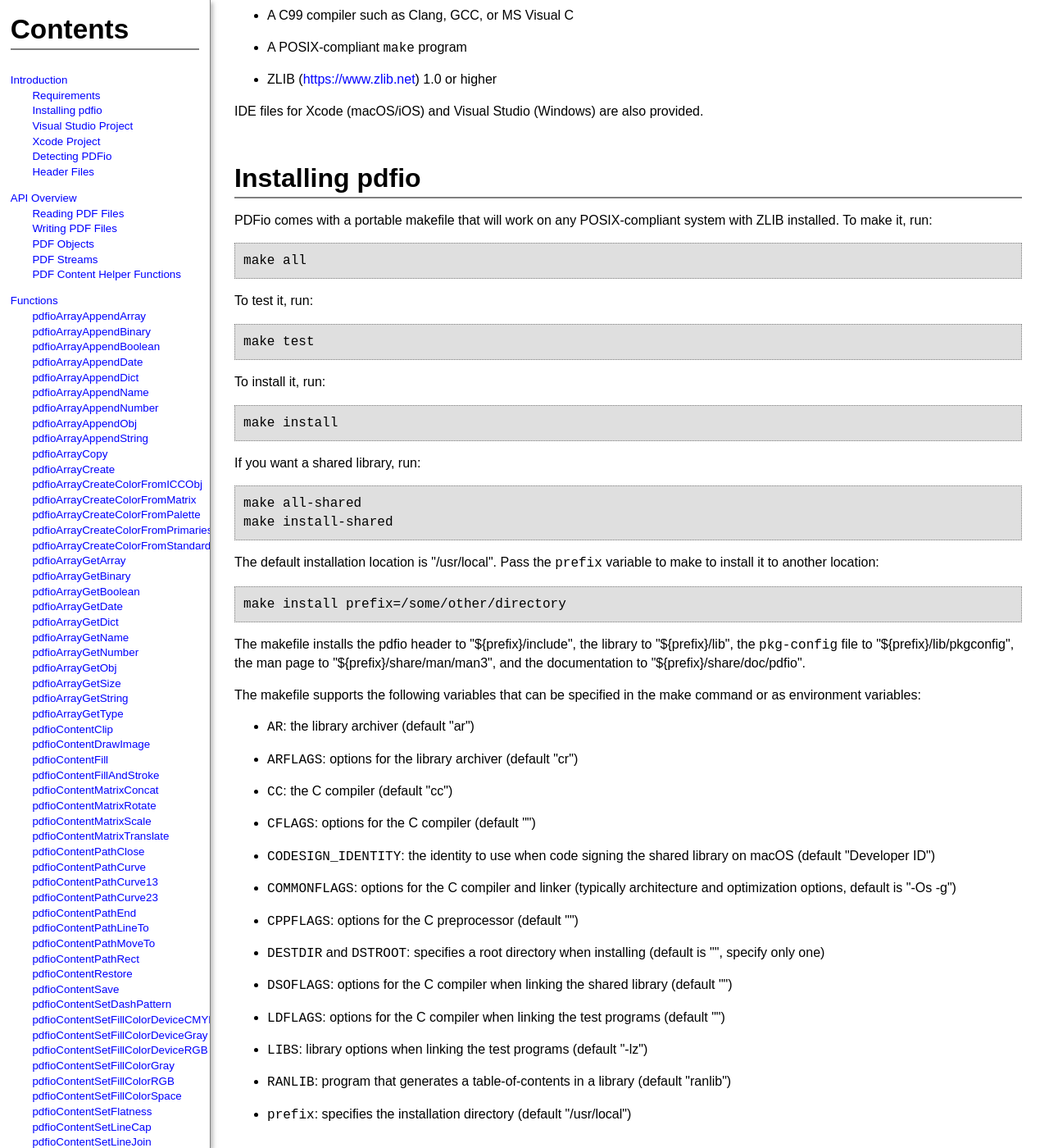
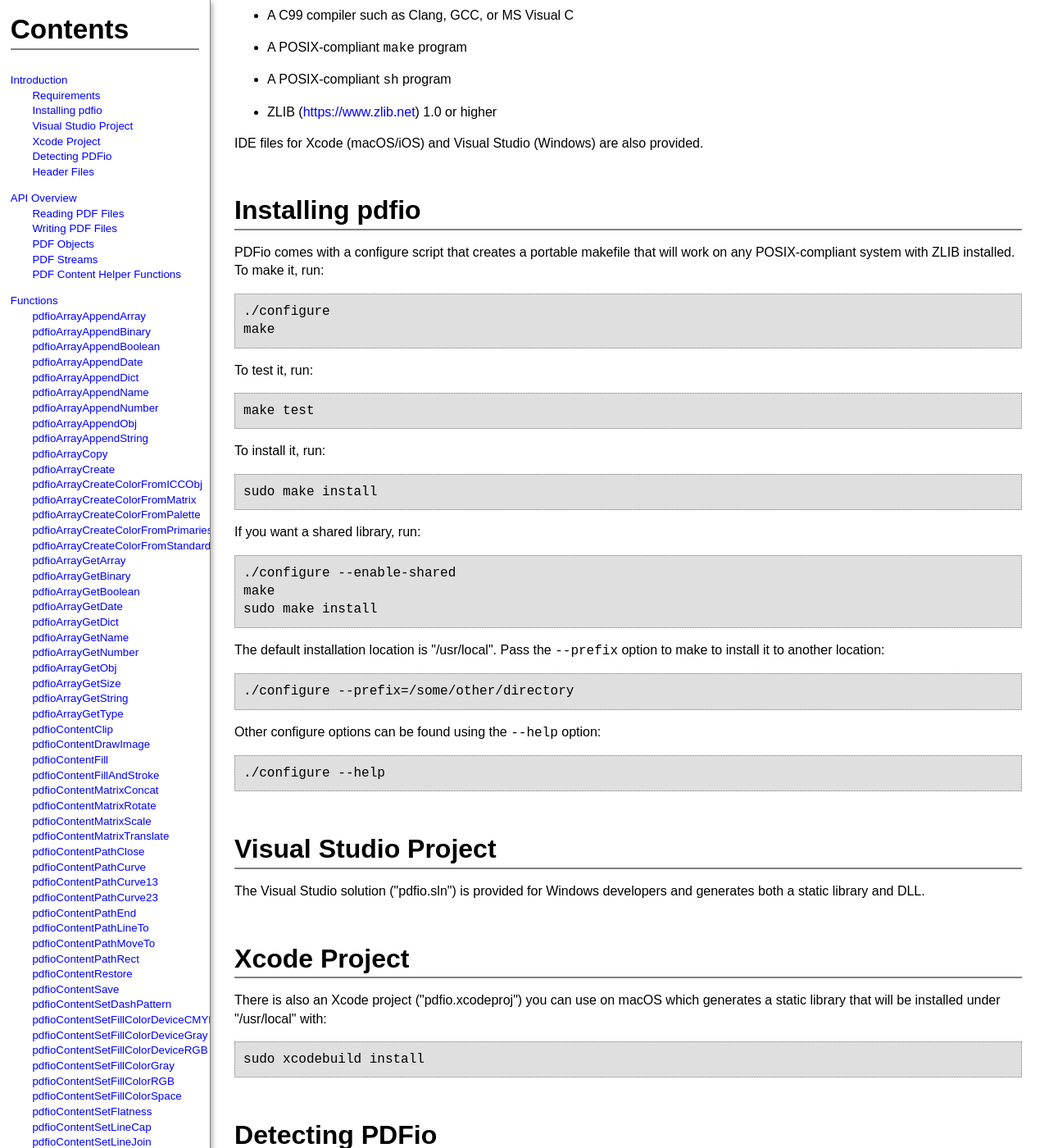
Before and after one commit to michaelrsweet/michaelrsweet.github.com, a Jekyll site: the page pdfio/pdfio.html, which Jekyll copies as it is, in a window 1280 px wide and 1400 px high, scrolled down 1133 px. Shown: the whole window at 82% size. Built offline with Jekyll 4.4.1, drawn with Linux system fonts in a browser that asks for light colours; some of the changed text lies outside the part shown.

Commit message:
PDFio 1.2.0 release.

```diff
--- a/pdfio/pdfio.html
+++ b/pdfio/pdfio.html
@@ -245,9 +245,9 @@
 <body>
 <div class="header">
 <p><img class="title" src="pdfio-512.png"></p>
-<h1 class="title">PDFio Programming Manual v1.1.3</h1>
+<h1 class="title">PDFio Programming Manual v1.2.0</h1>
 <p>Michael R Sweet</p>
-<p>Copyright © 2021-2023 by Michael R Sweet</p>
+<p>Copyright © 2021-2024 by Michael R Sweet</p>
 </div>
 <div class="contents">
 <h2 class="title">Contents</h2>
@@ -505,65 +509,39 @@
 </li>
 <li><p>A POSIX-compliant <code>make</code> program</p>
 </li>
+<li><p>A POSIX-compliant <code>sh</code> program</p>
+</li>
 <li><p>ZLIB (<a href="https://www.zlib.net">https://www.zlib.net</a>) 1.0 or higher</p>
 </li>
 </ul>
 <p>IDE files for Xcode (macOS/iOS) and Visual Studio (Windows) are also provided.</p>
 <h3 class="title" id="installing-pdfio">Installing pdfio</h3>
-<p>PDFio comes with a portable makefile that will work on any POSIX-compliant system with ZLIB installed. To make it, run:</p>
-<pre><code>make all
+<p>PDFio comes with a configure script that creates a portable makefile that will work on any POSIX-compliant system with ZLIB installed. To make it, run:</p>
+<pre><code>./configure
+make
 </code></pre>
 <p>To test it, run:</p>
 <pre><code>make test
 </code></pre>
 <p>To install it, run:</p>
-<pre><code>make install
+<pre><code>sudo make install
 </code></pre>
 <p>If you want a shared library, run:</p>
-<pre><code>make all-shared
-make install-shared
+<pre><code>./configure --enable-shared
+make
+sudo make install
 </code></pre>
-<p>The default installation location is &quot;/usr/local&quot;. Pass the <code>prefix</code> variable to make to install it to another location:</p>
-<pre><code>make install prefix=/some/other/directory
+<p>The default installation location is &quot;/usr/local&quot;. Pass the <code>--prefix</code> option to make to install it to another location:</p>
+<pre><code>./configure --prefix=/some/other/directory
 </code></pre>
-<p>The makefile installs the pdfio header to &quot;${prefix}/include&quot;, the library to &quot;${prefix}/lib&quot;, the <code>pkg-config</code> file to &quot;${prefix}/lib/pkgconfig&quot;, the man page to &quot;${prefix}/share/man/man3&quot;, and the documentation to &quot;${prefix}/share/doc/pdfio&quot;.</p>
-<p>The makefile supports the following variables that can be specified in the make command or as environment variables:</p>
-<ul>
-<li><p><code>AR</code>: the library archiver (default &quot;ar&quot;)</p>
-</li>
-<li><p><code>ARFLAGS</code>: options for the library archiver (default &quot;cr&quot;)</p>
-</li>
-<li><p><code>CC</code>: the C compiler (default &quot;cc&quot;)</p>
-</li>
-<li><p><code>CFLAGS</code>: options for the C compiler (default &quot;&quot;)</p>
-</li>
-<li><p><code>CODESIGN_IDENTITY</code>: the identity to use when code signing the shared library on macOS (default &quot;Developer ID&quot;)</p>
-</li>
-<li><p><code>COMMONFLAGS</code>: options for the C compiler and linker (typically architecture and optimization options, default is &quot;-Os -g&quot;)</p>
-</li>
-<li><p><code>CPPFLAGS</code>: options for the C preprocessor (default &quot;&quot;)</p>
-</li>
-<li><p><code>DESTDIR</code> and <code>DSTROOT</code>: specifies a root directory when installing (default is &quot;&quot;, specify only one)</p>
-</li>
-<li><p><code>DSOFLAGS</code>: options for the C compiler when linking the shared library (default &quot;&quot;)</p>
-</li>
-<li><p><code>LDFLAGS</code>: options for the C compiler when linking the test programs (default &quot;&quot;)</p>
-</li>
-<li><p><code>LIBS</code>: library options when linking the test programs (default &quot;-lz&quot;)</p>
-</li>
-<li><p><code>RANLIB</code>: program that generates a table-of-contents in a library (default &quot;ranlib&quot;)</p>
-</li>
-<li><p><code>prefix</code>: specifies the installation directory (default &quot;/usr/local&quot;)</p>
-</li>
-</ul>
+<p>Other configure options can be found using the <code>--help</code> option:</p>
+<pre><code>./configure --help
+</code></pre>
 <h3 class="title" id="visual-studio-project">Visual Studio Project</h3>
 <p>The Visual Studio solution (&quot;pdfio.sln&quot;) is provided for Windows developers and generates both a static library and DLL.</p>
 <h3 class="title" id="xcode-project">Xcode Project</h3>
 <p>There is also an Xcode project (&quot;pdfio.xcodeproj&quot;) you can use on macOS which generates a static library that will be installed under &quot;/usr/local&quot; with:</p>
 <pre><code>sudo xcodebuild install
-</code></pre>
-<p>You can reproduce this with the makefile using:</p>
-<pre><code>sudo make macos install
 </code></pre>
 <h3 class="title" id="detecting-pdfio">Detecting PDFio</h3>
 <p>PDFio can be detected using the <code>pkg-config</code> command, for example:</p>
@@ -599,9 +577,21 @@
 </ul>
 <h3 class="title" id="reading-pdf-files">Reading PDF Files</h3>
 <p>You open an existing PDF file using the <a href="#pdfioFileOpen"><code>pdfioFileOpen</code></a> function:</p>
-<pre><code class="language-c">pdfio_file_t *pdf = pdfioFileOpen(<span class="string">&quot;myinputfile.pdf&quot;</span>, error_cb, error_data);
+<pre><code class="language-c">pdfio_file_t *pdf = pdfioFileOpen(<span class="string">&quot;myinputfile.pdf&quot;</span>, password_cb, password_data,
+                                  error_cb, error_data);
 </code></pre>
-<p>where the three arguments to the function are the filename (&quot;myinputfile.pdf&quot;), an optional error callback function (<code>error_cb</code>), and an optional pointer value for the error callback function (<code>error_data</code>). The error callback is called for both errors and warnings and accepts the <code>pdfio_file_t</code> pointer, a message string, and the callback pointer value, for example:</p>
+<p>where the five arguments to the function are the filename (&quot;myinputfile.pdf&quot;), an optional password callback function (<code>password_cb</code>) and data pointer value (<code>password_data</code>), and an optional error callback function (<code>error_cb</code>) and data pointer value (<code>error_data</code>). The password callback is called for encrypted PDF files that are not using the default password, for example:</p>
+<pre><code class="language-c"><span class="reserved">const</span> <span class="reserved">char</span> *
+password_cb(<span class="reserved">void</span> *data, <span class="reserved">const</span> <span class="reserved">char</span> *filename)
+{
+  (<span class="reserved">void</span>)data;     <span class="comment">// This callback doesn't use the data pointer</span>
+  (<span class="reserved">void</span>)filename; <span class="comment">// This callback doesn't use the filename</span>
+
+  <span class="comment">// Return a password string for the file...</span>
+  <span class="reserved">return</span> (<span class="string">&quot;Password42&quot;</span>);
+}
+</code></pre>
+<p>The error callback is called for both errors and warnings and accepts the <code>pdfio_file_t</code> pointer, a message string, and the callback pointer value, for example:</p>
 <pre><code class="language-c"><span class="reserved">bool</span>
 error_cb(pdfio_file_t *pdf, <span class="reserved">const</span> <span class="reserved">char</span> *message, <span class="reserved">void</span> *data)
 {
@@ -800,7 +790,9 @@
 pdfio_obj_t *arial = pdfioFileCreateFontObjFromFile(pdf, <span class="string">&quot;NotoSansJP-Regular.otf&quot;</span>, <span class="reserved">true</span>);
 </code></pre>
 <p>will embed the NotoSansJP Regular OpenType font with full support for Unicode.</p>
+<blockquote>
 <p>Note: Not all fonts support Unicode.</p>
+</blockquote>
 <h4 id="image-object-functions">Image Object Functions</h4>
 <p>PDF supports images with many different color spaces and bit depths with optional transparency. PDFio provides two helper functions for creating image objects that can be referenced in page streams. The first function is <a href="#pdfioFileCreateImageObjFromData"><code>pdfioFileCreateImageObjFromData</code></a> which creates an image object from data in memory, for example:</p>
 <pre><code class="language-c">pdfio_file_t *pdf = pdfioFileCreate(...);
@@ -2005,6 +2001,25 @@
 </tbody></table>
 <h4 class="returnvalue">Return Value</h4>
 <p class="description"><code>true</code> on success, <code>false</code> on failure</p>
+<h3 class="function"><a id="pdfioContentTextMeasure">pdfioContentTextMeasure</a></h3>
+<p class="description">Measure a text string and return its width.</p>
+<p class="code">
+double pdfioContentTextMeasure(<a href="#pdfio_obj_t">pdfio_obj_t</a> *font, const char *s, double size);</p>
+<h4 class="parameters">Parameters</h4>
+<table class="list"><tbody>
+<tr><th>font</th>
+<td class="description">Font object created by <a href="#pdfioFileCreateFontObjFromFile"><code>pdfioFileCreateFontObjFromFile</code></a></td></tr>
+<tr><th>s</th>
+<td class="description">UTF-8 string</td></tr>
+<tr><th>size</th>
+<td class="description">Font size/height</td></tr>
+</tbody></table>
+<h4 class="returnvalue">Return Value</h4>
+<p class="description">Width</p>
+<h4 class="discussion">Discussion</h4>
+<p class="discussion">This function measures the given text string &quot;s&quot; and returns its width based
+on &quot;size&quot;. The text string must always use the UTF-8 (Unicode) encoding but
+any control characters (such as newlines) are ignored.</p>
 <h3 class="function"><a id="pdfioContentTextMoveLine">pdfioContentTextMoveLine</a></h3>
 <p class="description">Move to the next line and offset.</p>
 <p class="code">
@@ -2035,17 +2050,67 @@
 </tbody></table>
 <h4 class="returnvalue">Return Value</h4>
 <p class="description"><code>true</code> on success, <code>false</code> on failure</p>
-<h3 class="function"><a id="pdfioContentTextNextLine">pdfioContentTextNextLine</a></h3>
+<h3 class="function"><a id="pdfioContentTextNewLine">pdfioContentTextNewLine</a></h3>
 <p class="description">Move to the next line.</p>
 <p class="code">
-bool pdfioContentTextNextLine(<a href="#pdfio_stream_t">pdfio_stream_t</a> *st);</p>
-<h4 class="parameters">Parameters</h4>
-<table class="list"><tbody>
-<tr><th>st</th>
-<td class="description">Stream</td></tr>
-</tbody></table>
-<h4 class="returnvalue">Return Value</h4>
-<p class="description"><code>true</code> on success, <code>false</code> on failure</p>
+bool pdfioContentTextNewLine(<a href="#pdfio_stream_t">pdfio_stream_t</a> *st);</p>
+<h4 class="parameters">Parameters</h4>
+<table class="list"><tbody>
+<tr><th>st</th>
+<td class="description">Stream</td></tr>
+</tbody></table>
+<h4 class="returnvalue">Return Value</h4>
+<p class="description"><code>true</code> on success, <code>false</code> on failure</p>
+<h3 class="function"><a id="pdfioContentTextNewLineShow">pdfioContentTextNewLineShow</a></h3>
+<p class="description">Move to the next line and show text.</p>
+<p class="code">
+bool pdfioContentTextNewLineShow(<a href="#pdfio_stream_t">pdfio_stream_t</a> *st, double ws, double cs, bool unicode, const char *s);</p>
+<h4 class="parameters">Parameters</h4>
+<table class="list"><tbody>
+<tr><th>st</th>
+<td class="description">Stream</td></tr>
+<tr><th>ws</th>
+<td class="description">Word spacing or <code>0.0</code> for none</td></tr>
+<tr><th>cs</th>
+<td class="description">Character spacing or <code>0.0</code> for none</td></tr>
+<tr><th>unicode</th>
+<td class="description">Unicode text?</td></tr>
+<tr><th>s</th>
+<td class="description">String to show</td></tr>
+</tbody></table>
+<h4 class="returnvalue">Return Value</h4>
+<p class="description"><code>true</code> on success, <code>false</code> on failure</p>
+<h4 class="discussion">Discussion</h4>
+<p class="discussion">This function moves to the next line and then shows some text with optional
+word and character spacing in a PDF content stream. The &quot;unicode&quot; argument
+specifies that the current font maps to full Unicode.  The &quot;s&quot; argument
+specifies a UTF-8 encoded string.</p>
+<h3 class="function"><a id="pdfioContentTextNewLineShowf">pdfioContentTextNewLineShowf</a></h3>
+<p class="description">Show formatted text.</p>
+<p class="code">
+bool pdfioContentTextNewLineShowf(<a href="#pdfio_stream_t">pdfio_stream_t</a> *st, double ws, double cs, bool unicode, const char *format, ...);</p>
+<h4 class="parameters">Parameters</h4>
+<table class="list"><tbody>
+<tr><th>st</th>
+<td class="description">Stream</td></tr>
+<tr><th>ws</th>
+<td class="description">Word spacing or <code>0.0</code> for none</td></tr>
+<tr><th>cs</th>
+<td class="description">Character spacing or <code>0.0</code> for none</td></tr>
+<tr><th>unicode</th>
+<td class="description">Unicode text?</td></tr>
+<tr><th>format</th>
+<td class="description"><code>printf</code>-style format string</td></tr>
+<tr><th>...</th>
+<td class="description">Additional arguments as needed</td></tr>
+</tbody></table>
+<h4 class="returnvalue">Return Value</h4>
+<p class="description"><code>true</code> on success, <code>false</code> on failure</p>
+<h4 class="discussion">Discussion</h4>
+<p class="discussion">This function moves to the next line and shows some formatted text with
+optional word and character spacing in a PDF content stream. The &quot;unicode&quot;
+argument specifies that the current font maps to full Unicode.  The &quot;format&quot;
+argument specifies a UTF-8 encoded <code>printf</code>-style format string.</p>
 <h3 class="function"><a id="pdfioContentTextShow">pdfioContentTextShow</a></h3>
 <p class="description">Show text.</p>
 <p class="code">
@@ -2105,9 +2170,9 @@
 </tbody></table>
 <h4 class="returnvalue">Return Value</h4>
 <p class="description">Show formatted text.</p>
-<p class="discussion">This function shows some text in a PDF content stream. The &quot;unicode&quot; argument
-specifies that the current font maps to full Unicode.  The &quot;format&quot; argument
-specifies a UTF-8 encoded <code>printf</code>-style format string.</p>
+<p class="discussion">This function shows some formatted text in a PDF content stream. The
+&quot;unicode&quot; argument specifies that the current font maps to full Unicode.
+The &quot;format&quot; argument specifies a UTF-8 encoded <code>printf</code>-style format string.</p>
 <h3 class="function"><a id="pdfioDictCopy">pdfioDictCopy</a></h3>
 <p class="description">Copy a dictionary to a PDF file.</p>
 <p class="code">
@@ -2699,6 +2764,22 @@
 Note: Currently PNG support is limited to grayscale, RGB, or indexed files
 without interlacing or alpha.  Transparency (masking) based on color/index
 is supported.</blockquote>
+<h3 class="function"><a id="pdfioFileCreateNumberObj">pdfioFileCreateNumberObj</a></h3>
+<p class="description">Create a new object in a PDF file containing a number.</p>
+<p class="code">
+<a href="#pdfio_obj_t">pdfio_obj_t</a> *pdfioFileCreateNumberObj(<a href="#pdfio_file_t">pdfio_file_t</a> *pdf, double number);</p>
+<h4 class="parameters">Parameters</h4>
+<table class="list"><tbody>
+<tr><th>pdf</th>
+<td class="description">PDF file</td></tr>
+<tr><th>number</th>
+<td class="description">Number value</td></tr>
+</tbody></table>
+<h4 class="returnvalue">Return Value</h4>
+<p class="description">New object</p>
+<h4 class="discussion">Discussion</h4>
+<p class="discussion">This function creates a new object with a number value in a PDF file.
+You must call <a href="#pdfioObjClose"><code>pdfioObjClose</code></a> to write the object to the file.</p>
 <h3 class="function"><a id="pdfioFileCreateObj">pdfioFileCreateObj</a></h3>
 <p class="description">Create a new object in a PDF file.</p>
 <p class="code">
@@ -2777,6 +2858,22 @@
 </tbody></table>
 <h4 class="returnvalue">Return Value</h4>
 <p class="description">Contents stream</p>
+<h3 class="function"><a id="pdfioFileCreateStringObj">pdfioFileCreateStringObj</a></h3>
+<p class="description">Create a new object in a PDF file containing a string.</p>
+<p class="code">
+<a href="#pdfio_obj_t">pdfio_obj_t</a> *pdfioFileCreateStringObj(<a href="#pdfio_file_t">pdfio_file_t</a> *pdf, const char *string);</p>
+<h4 class="parameters">Parameters</h4>
+<table class="list"><tbody>
+<tr><th>pdf</th>
+<td class="description">PDF file</td></tr>
+<tr><th>string</th>
+<td class="description">String</td></tr>
+</tbody></table>
+<h4 class="returnvalue">Return Value</h4>
+<p class="description">New object</p>
+<h4 class="discussion">Discussion</h4>
+<p class="discussion">This function creates a new object with a string value in a PDF file.
+You must call <a href="#pdfioObjClose"><code>pdfioObjClose</code></a> to write the object to the file.</p>
 <h3 class="function"><a id="pdfioFileCreateTemporary">pdfioFileCreateTemporary</a></h3>
 <p class="description"></p>
 <p class="code">
@@ -3652,11 +3749,6 @@
 <p class="code">
 typedef enum <a href="#pdfio_valtype_e">pdfio_valtype_e</a> pdfio_valtype_t;
 </p>
-<h3 class="typedef"><a id="state_t[4][4]">state_t[4][4]</a></h3>
-<p class="description">4x4 AES state table</p>
-<p class="code">
-typedef uint8_t state_t[4][4];
-</p>
 <h2 class="title"><a id="STRUCTURES">Structures</a></h2>
 <h3 class="struct"><a id="pdfio_rect_s">pdfio_rect_s</a></h3>
 <p class="description">PDF rectangle</p>
@@ -3691,7 +3783,6 @@
 <h4 class="constants">Constants</h4>
 <table class="list"><tbody>
 <tr><th>PDFIO_ENCRYPTION_AES_128 </th><td class="description">128-bit AES encryption (PDF 1.6)</td></tr>
-<tr><th>PDFIO_ENCRYPTION_AES_256 </th><td class="description">256-bit AES encryption (PDF 2.0)</td></tr>
 <tr><th>PDFIO_ENCRYPTION_NONE </th><td class="description">No encryption</td></tr>
 <tr><th>PDFIO_ENCRYPTION_RC4_128 </th><td class="description">128-bit RC4 encryption (PDF 1.4)</td></tr>
 <tr><th>PDFIO_ENCRYPTION_RC4_40 </th><td class="description">40-bit RC4 encryption (PDF 1.3)</td></tr>
```
Also changed, not shown: other parts of pdfio/pdfio.html (+16 -8 lines), _posts/2024-01-24-pdfio-1.2.0.md (added, +36 -0 lines), pdfio/index.md (+1 -1 lines), 1 other file.
